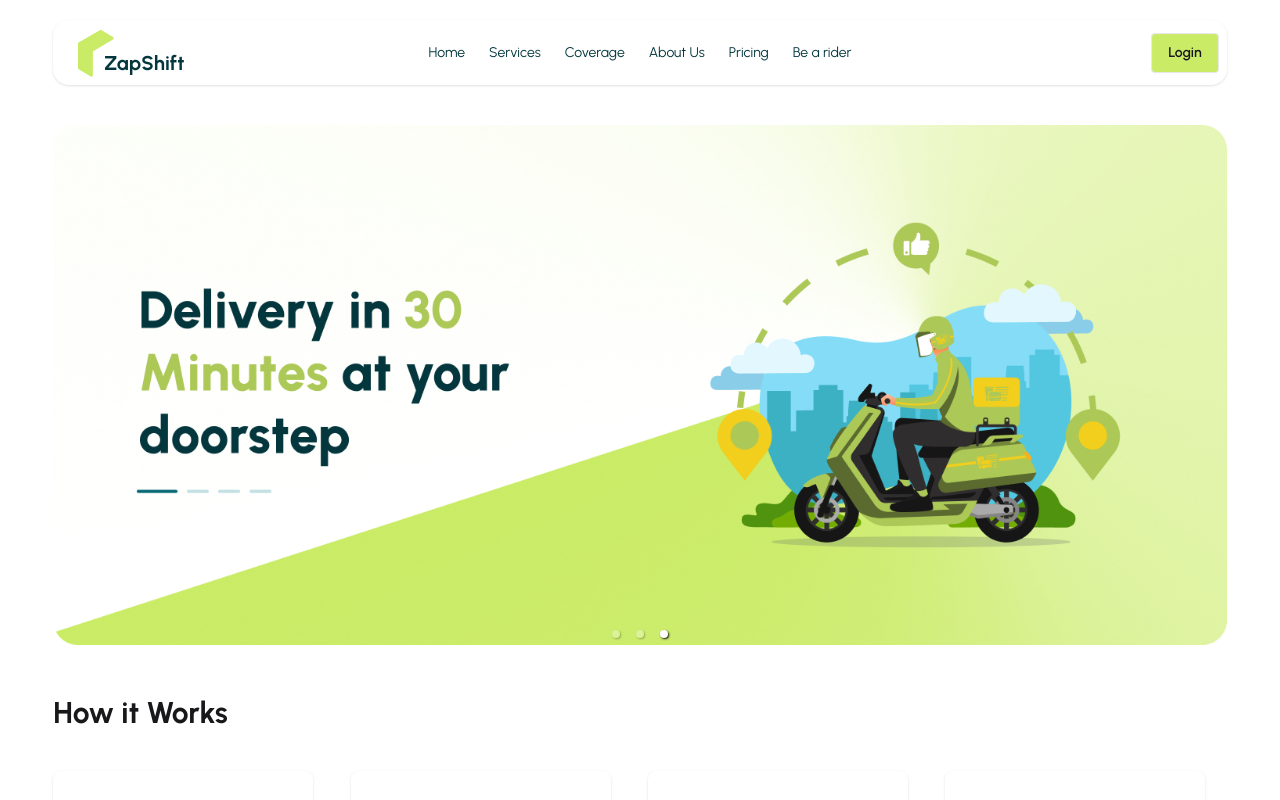
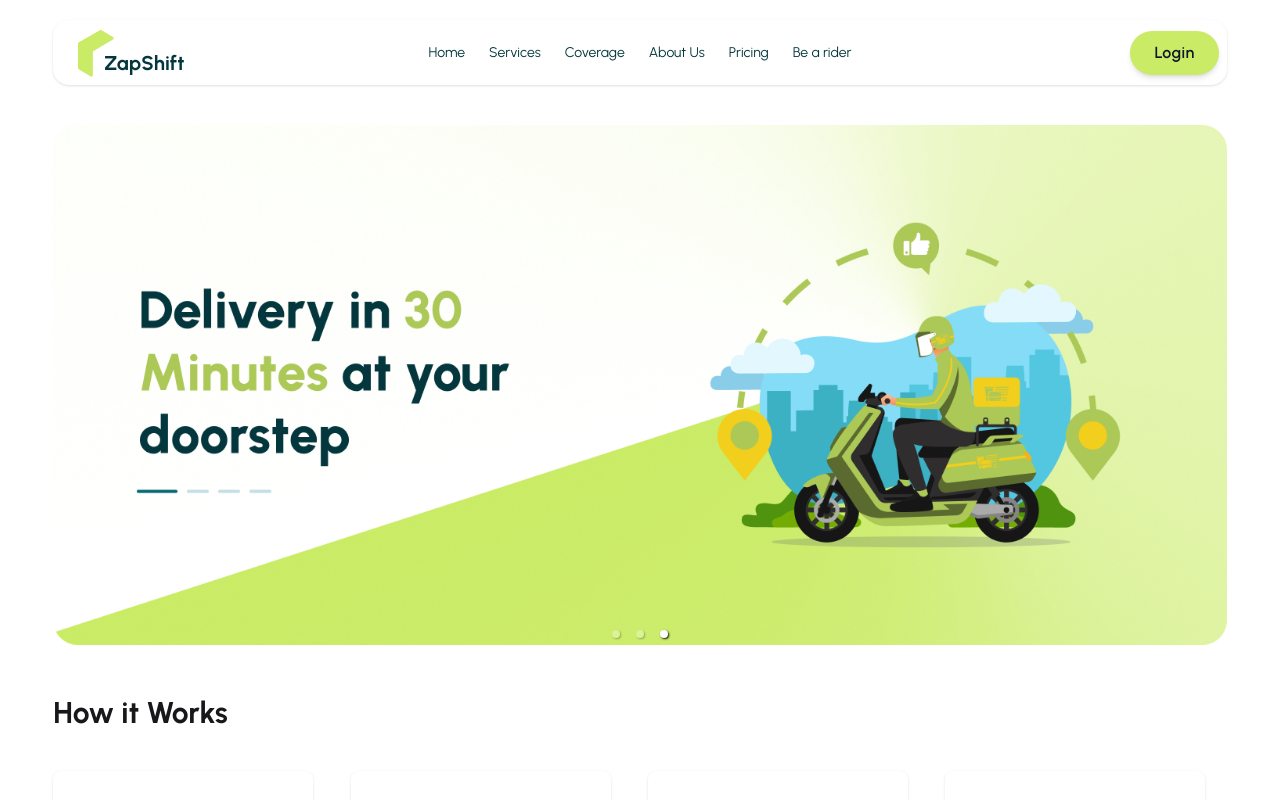
Before and after one commit to ajhar-07/zap-client, a React (Vite) app: page / in a window 1280 px wide. Shown: the top 800 px of the page. Built offline with nearby package versions, Linux system fonts and the light colour scheme; no server answers.

Commit message:
New Changes

```diff
--- a/src/Components/Navbar.jsx
+++ b/src/Components/Navbar.jsx
@@ -1,8 +1,10 @@
 import React from 'react';
 import Logo from './Logo';
 import { NavLink } from 'react-router';
+import useAuth from '../Hooks/useAuth';
 
 const Navbar = () => {
+  const {user,Logout}=useAuth()
     const links=<>
     <li><NavLink to={'/'}>Home</NavLink></li>
     <li><NavLink to={'/services'}>Services</NavLink></li>
@@ -12,6 +14,20 @@ const Navbar = () => {
     <li><NavLink to={'/be-a-rider'}>Be a rider</NavLink></li>
 
     </>
+
+    const handlelogout=()=>{
+      Logout()
+      .then(res=>{
+        console.log(res);
+        alert("Logout Successfully")
+
+      })
+      .catch(error=>{
+        console.log(error);
+        alert(error.message)
+
+      })
+    }
     return (
        <div className="navbar  text-secondary shadow-sm rounded-2xl">
   <div className="navbar-start">
@@ -33,7 +49,27 @@ const Navbar = () => {
     </ul>
   </div>
   <div className="navbar-end">
-    <NavLink to={'/login'} className="btn bg-primary">Login</NavLink>
+  {
+    user? <button onClick={handlelogout} className="inline-flex items-center justify-center px-6 py-2.5
+             rounded-full bg-[#CAEB66]
+             text-gray-900 font-semibold tracking-wide
+             shadow-md hover:shadow-lg
+             hover:bg-[#b7dd58]
+             transition-all duration-300 ease-in-out
+             active:scale-95">Logout</button>:  <NavLink
+  to="/login"
+   className="inline-flex items-center justify-center px-6 py-2.5
+             rounded-full bg-[#CAEB66]
+             text-gray-900 font-semibold tracking-wide
+             shadow-md hover:shadow-lg
+             hover:bg-[#b7dd58]
+             transition-all duration-300 ease-in-out
+             active:scale-95"
+>
+  Login
+</NavLink>
+
+  }
   </div>
 </div>
     );
--- a/src/Context/AuthProvider.jsx
+++ b/src/Context/AuthProvider.jsx
@@ -42,7 +42,8 @@ const AuthProvider = ({children}) => {
         loading,
         Register,
         Login,
-        googlelogin
+        googlelogin,
+        Logout
     }
     return (
        <AuthContext value={AuthInfo}>
--- a/src/Pages/AuthPages/Loginpage.jsx
+++ b/src/Pages/AuthPages/Loginpage.jsx
@@ -1,9 +1,12 @@
 import React from 'react';
 import useAuth from '../../Hooks/useAuth';
-import { Link, Navigate } from 'react-router';
+import { Link, Navigate, useLocation, useNavigate } from 'react-router';
 import { useForm } from 'react-hook-form';
 
 const Loginpage = () => {
+   const location = useLocation();
+  const navigate = useNavigate();
+  const from = location.state?.from?.pathname || "/";
     const {user,Login,googlelogin}=useAuth()
     const{register,handleSubmit,formState:{errors}}=useForm()
 
@@ -13,6 +16,7 @@ const Loginpage = () => {
         .then(res=>{
             console.log(res.user);
             alert("Login Successfully")
+              navigate(from, { replace: true });
         })
         .catch(error=>{
             console.log(error);
@@ -28,6 +32,7 @@ const Loginpage = () => {
       .then((res) =>{
          console.log(res.user);
          alert("Login Successfully")
+           navigate(from, { replace: true });
 
       })
      .catch(error=>{
@@ -49,7 +54,7 @@ const Loginpage = () => {
             type="email"
             {...register('email',{required:true})}
             placeholder="Email"
-            required
+
             className="w-full px-4 py-3 border rounded-xl focus:outline-none focus:ring-2 focus:ring-[#CAEB66] shadow-sm"
           />
          {
@@ -59,7 +64,7 @@ const Loginpage = () => {
             type="password"
            {...register('password',{required:true})}
             placeholder="Password"
-            required
+
             className="w-full px-4 py-3 border rounded-xl focus:outline-none focus:ring-2 focus:ring-[#CAEB66] shadow-sm"
           />
           {
--- a/src/Pages/AuthPages/Registerpage.jsx
+++ b/src/Pages/AuthPages/Registerpage.jsx
@@ -1,9 +1,12 @@
 import React from 'react';
 import useAuth from '../../Hooks/useAuth';
 import { useForm } from 'react-hook-form';
-import { Link } from 'react-router';
+import { Link, useLocation, useNavigate } from 'react-router';
 
 const Registerpage = () => {
+   const location = useLocation();
+  const navigate = useNavigate();
+  const from = location.state?.from?.pathname || "/";
     const {user,Register,googlelogin}=useAuth()
     const{register,handleSubmit,formState:{errors}}=useForm()
     const handleregister=(data)=>{
@@ -13,7 +16,7 @@ const Registerpage = () => {
       .then(res=>{
         console.log(res.user);
         alert("Register Successfully")
-
+          navigate(from, { replace: true });
       })
       .catch(error=>{
         console.log(error);
@@ -28,7 +31,7 @@ const Registerpage = () => {
       .then((res) =>{
          console.log(res.user);
          alert("Login Successfully")
-
+           navigate(from, { replace: true });
       })
      .catch(error=>{
             console.log(error);
--- /dev/null
+++ b/src/Routes/Privateroutes.jsx
@@ -0,0 +1,19 @@
+import React from 'react';
+import useAuth from '../Hooks/useAuth';
+import { Navigate, useLocation } from 'react-router';
+
+const Privateroutes = ({children}) => {
+    const {user,loading}=useAuth()
+    const location=useLocation()
+
+    if(loading){
+        return <p>Loading...</p>
+    }
+
+    if(user && user.email){
+        return children
+    }
+    return <Navigate to="/login" state={{ from: location }} replace />;
+};
+
+export default Privateroutes;
--- a/src/Routes/Routes.jsx
+++ b/src/Routes/Routes.jsx
@@ -4,13 +4,14 @@ import Home from "../Pages/Homepage/Home";
 import Coverage from "../Pages/Coverage/Coverage";
 import Loginpage from "../Pages/AuthPages/Loginpage";
 import Registerpage from "../Pages/AuthPages/Registerpage";
+import Privateroutes from "./Privateroutes";
 
 export const router=createBrowserRouter([
     //Routes for Main Layout
     {path:'/', element:<Rootlayout></Rootlayout>,
         children:[
            {path:'/', element:<Home></Home>},
-           {path:'/coverage', element:<Coverage></Coverage>},
+           {path:'/coverage', element:<Privateroutes><Coverage></Coverage></Privateroutes>},
            {path:'/login', element:<Loginpage></Loginpage>},
            {path:'/register', element:<Registerpage></Registerpage>}
         ]
```
